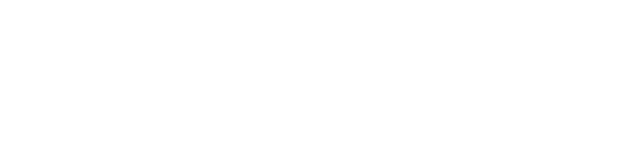
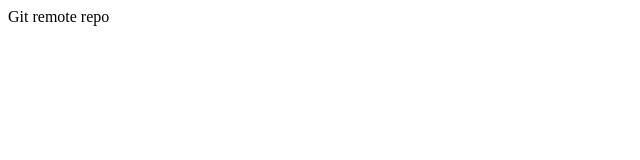
Before and after one commit to mgokhale01/git-demo, a plain HTML site: page Index.html in a window 1280 px wide. Shown: the whole page, without its empty margins (0-640 px from the left). Drawn offline with Linux system fonts and the light colour scheme.

Commit message:
Updating files

```diff
--- a/Index.html
+++ b/Index.html
@@ -6,6 +6,7 @@
     <title>Page Title</title>
 </head>
 <body>
+    Git remote repo
     <!-- Your content goes here -->
 </body>
 </html>
```
